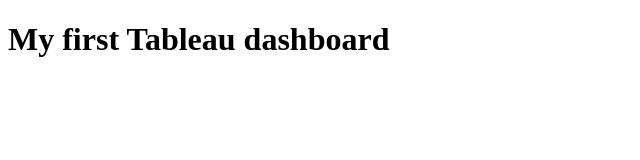
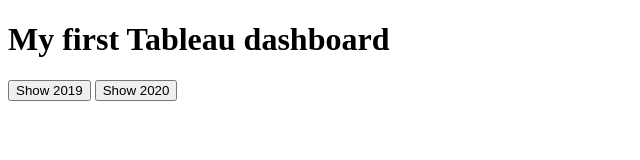
Before and after one commit to p-mariia-v/tableau-embedding, a plain HTML site: page index.html in a window 1280 px wide. Shown: the whole page, without its empty margins (0-640 px from the left). Drawn offline with Linux system fonts and the light colour scheme.

Commit message:
Update index.html

```diff
--- a/index.html
+++ b/index.html
@@ -5,7 +5,10 @@
   </head>
   <body>
     <h1> My first Tableau dashboard</h1>
+    <button onclick="changeYear('2019')">Show 2019</button>
+    <button onclick="changeYear('2020')">Show 2020</button>
 
+    <div id="vizContainer" style="width: 800px; height: 600px;"></div>
 
 
     <div
```
